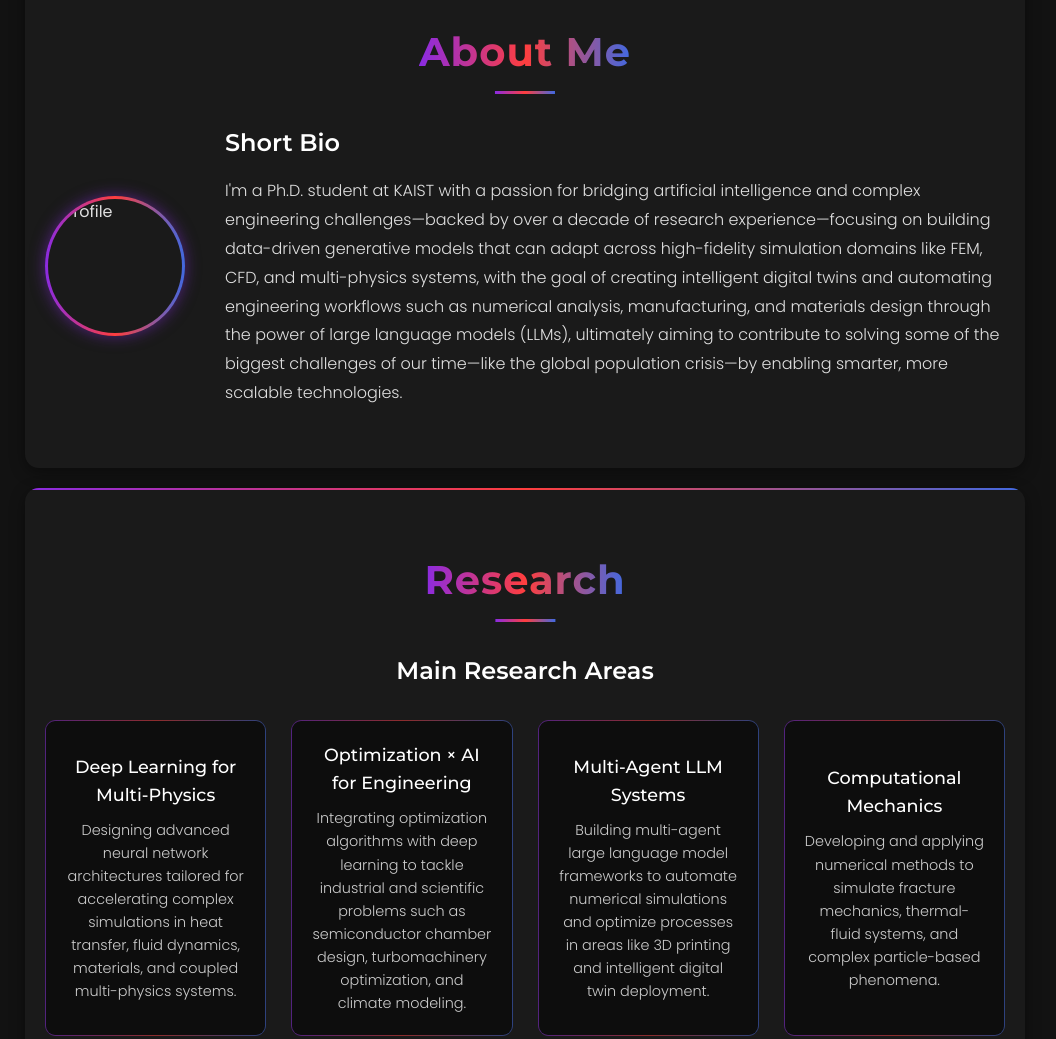
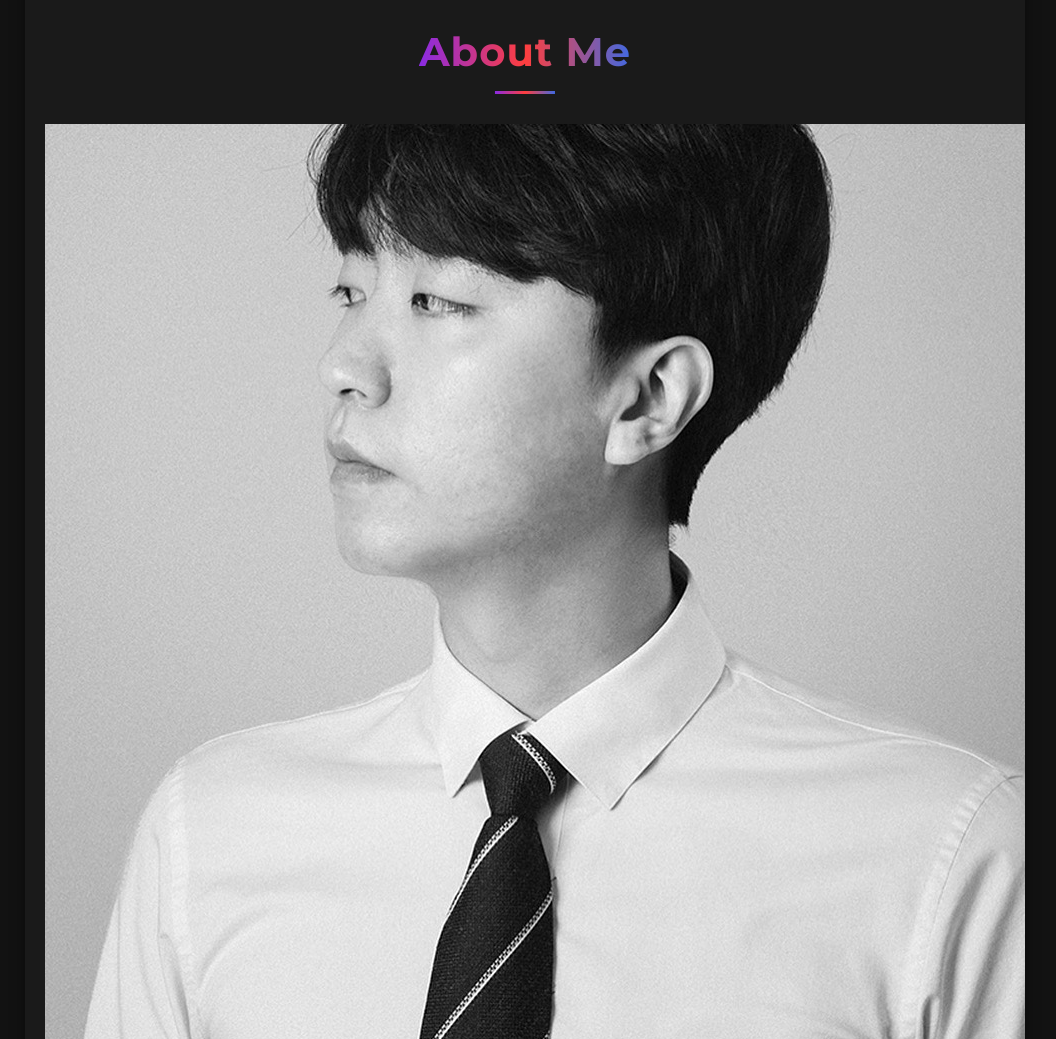
Before and after one commit to KAIST-M4/DonggeunPark, a plain HTML site: page index.html in a window 1280 px wide. Shown: the part 860-1899 px from the top of the page, without its empty margins (115-1171 px from the left). Drawn offline with nearby package versions, Linux system fonts and the light colour scheme.

Commit message:
Update index.html

```diff
--- a/index.html
+++ b/index.html
@@ -518,7 +518,7 @@
     <section class="about section" id="about">
         <div class="section-title">About Me</div>
         <div class="about-content fade-in">
-            <img src="/api/placeholder/140/140" alt="Profile" class="about-img">
+        <img src="assets/증명사진2.jpg" alt="Profile Photo">
             <div class="about-text">
                 <h3>Short Bio</h3>
                 <p>
```
